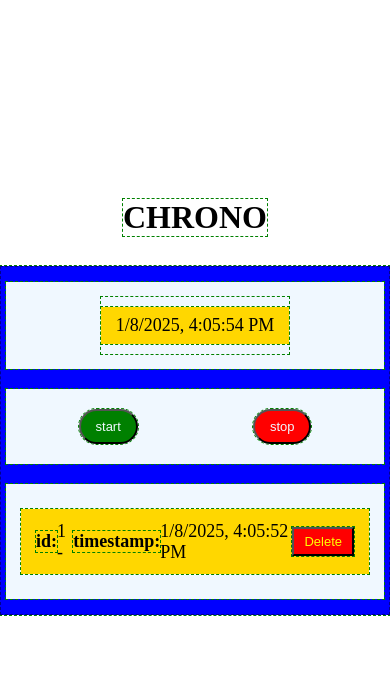
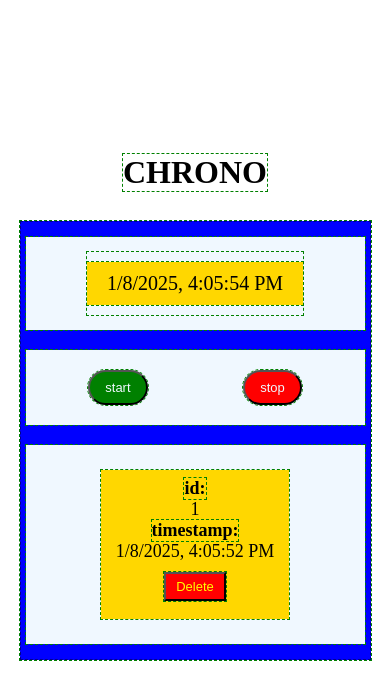
Before and after one commit to rocker-bell/chrono, a website: page src/index.html in a window 390 px wide. Both pictures are taken after a click on the button "stop". Drawn offline with Linux system fonts and the light colour scheme.

Commit message:
Add logic refactor

```diff
--- a/src/Scripts/app.js
+++ b/src/Scripts/app.js
@@ -28,8 +28,8 @@ document.addEventListener('DOMContentLoaded', function () {
         let datalist = JSON.parse(localStorage.getItem('time-container')) || [];
         datalist.forEach(data => {
             let newTimeContainer = document.createElement('span');
-            newTimeContainer.classList.add("time-container");
-            newTimeContainer.innerHTML = `<strong>id:</strong> ${data.id} - <strong>timestamp:</strong> ${data.timestamp}`;
+            newTimeContainer.classList.add("newtime-container");
+            newTimeContainer.innerHTML = `<strong>id:</strong> ${data.id}  <strong>timestamp:</strong> ${data.timestamp}`;
 
             const delete_btn = document.createElement('button');
             delete_btn.setAttribute('id', 'delete-timestamp');
@@ -63,8 +63,8 @@ document.addEventListener('DOMContentLoaded', function () {
         localStorage.setItem("time-container", JSON.stringify(datalist));
 
         let newTimeContainer = document.createElement('span');
-        newTimeContainer.classList.add("time-container");
-        newTimeContainer.innerHTML = `<strong>id:</strong> ${data.id} - <strong>timestamp:</strong> ${data.timestamp}`;
+        newTimeContainer.classList.add("newtime-container");
+        newTimeContainer.innerHTML = `<strong>id:</strong> ${data.id}  <strong>timestamp:</strong> ${data.timestamp}`;
 
         const delete_btn = document.createElement('button');
         delete_btn.setAttribute('id', 'delete-timestamp');
--- a/src/Styles/style.css
+++ b/src/Styles/style.css
@@ -57,6 +57,16 @@ body {
     margin: 10px 0;
 }
 
+.newtime-container {
+    padding: 10px 20px;
+    font-size: 20px;
+    background-color: gold;
+    display: flex;
+    justify-content: space-between;
+    align-items: center;
+    margin: 10px 0;
+}
+
 .btn {
     color: aliceblue;
     padding: 10px 20px;
@@ -95,7 +105,7 @@ body {
 /* Media query for smaller screens */
 @media (max-width: 600px) {
     .wrapper {
-        width: 100vw;
+        width: 90vw;
         padding: 5px;
     }
 
@@ -103,9 +113,17 @@ body {
         padding: 15px;
     }
 
-    .time-container {
+    .newtime-container {
         font-size: 18px;
         padding: 8px 15px;
+
+
+        background-color: gold;
+        display: flex;
+        flex-direction: column;
+        justify-content: space-between;
+        align-items: center;
+        margin: 10px 0;
     }
 
     .btn {
```
